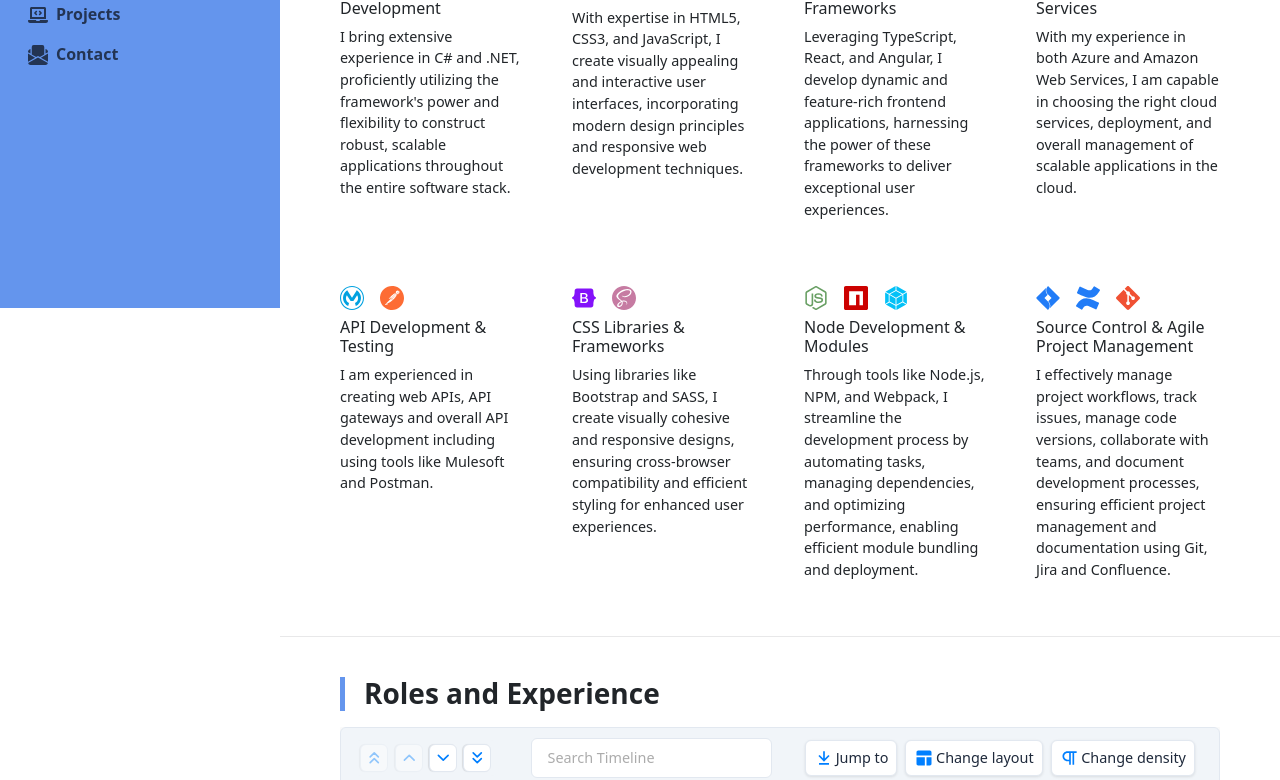
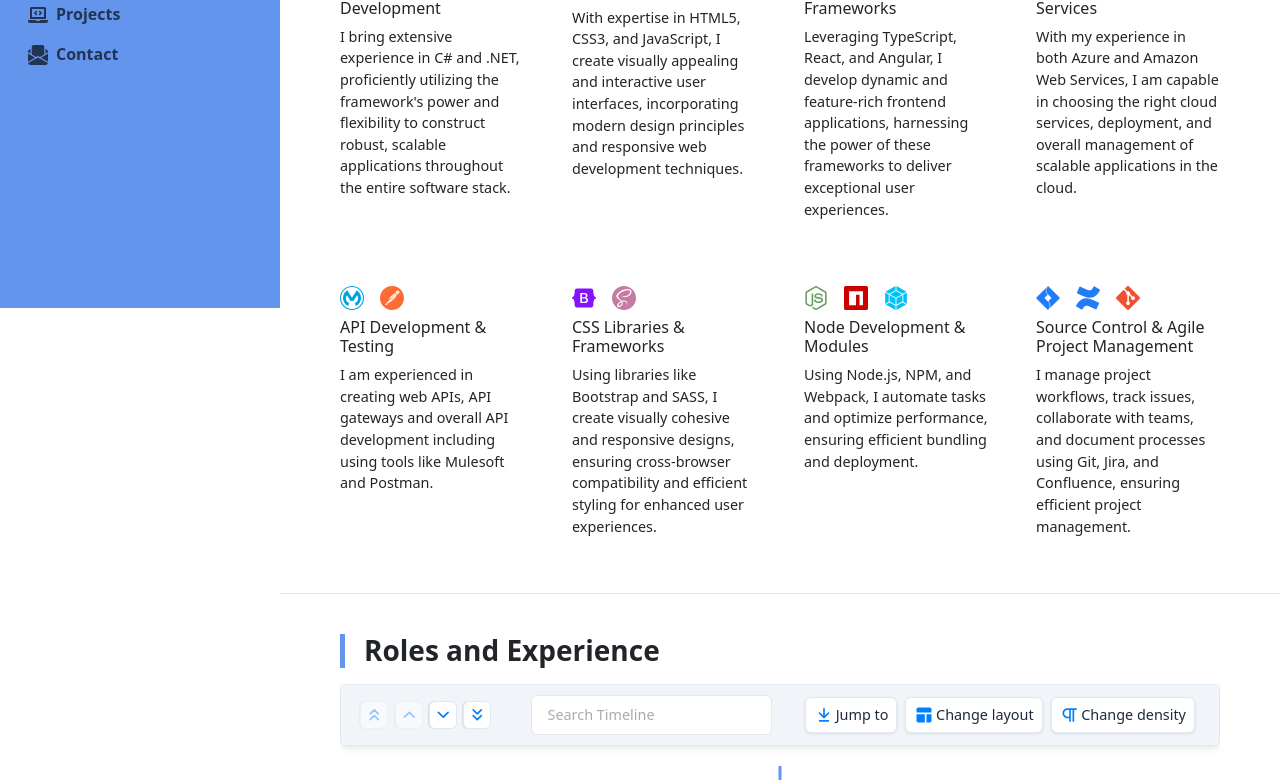
Before and after one commit to jayveebustarde/react-bootstrap-personal, a React (Create React App) app: page / in a window 1280 px wide. Shown: the part 492-1272 px from the top of the page. Built offline with nearby package versions, Linux system fonts and the light colour scheme.

Commit message:
updated icon import

```diff
--- a/src/components/IconMap/IconMap.js
+++ b/src/components/IconMap/IconMap.js
@@ -1,4 +1,6 @@
-export {
+// this was created as compromise to avoid loading the whole react-icons/si module but still make the display of Tools icons dynamic based on the json data
+
+import {
   SiCsharp,
   SiDotnet,
   SiMicrosoftsqlserver,
@@ -22,4 +24,28 @@ export {
   SiGit,
 } from "react-icons/si";
 
-// this was created as compromise to avoid loading the whole react-icons/si module but still make the display of Tools icons dynamic based on the json data
+const IconMap = {
+  SiCsharp,
+  SiDotnet,
+  SiMicrosoftsqlserver,
+  SiHtml5,
+  SiCss3,
+  SiJavascript,
+  SiTypescript,
+  SiReact,
+  SiAngular,
+  SiMicrosoftazure,
+  SiAmazonaws,
+  SiMulesoft,
+  SiPostman,
+  SiBootstrap,
+  SiSass,
+  SiNodedotjs,
+  SiNpm,
+  SiWebpack,
+  SiJirasoftware,
+  SiConfluence,
+  SiGit,
+};
+
+export default IconMap;
--- a/src/components/SkillsCard/SkillsCard.js
+++ b/src/components/SkillsCard/SkillsCard.js
@@ -1,28 +1,23 @@
-import React, { Suspense, useState, useEffect } from "react";
+import React, { useState, useEffect } from "react";
 import { OverlayTrigger, Stack, Tooltip } from "react-bootstrap";
+import IconMap from "../IconMap/IconMap.js";
 import "./SkillsCard.scss";
 
 const SkillsCard = ({ tools, children }) => {
   const [IconComponents, setIconComponents] = useState({});
 
   useEffect(() => {
-    async function loadIcons() {
     let loadedIcons = {};
     for (const tool of tools) {
       const { icon } = tool;
-        const module = await import("../IconMap/IconMap.js");
-        loadedIcons[icon] = module[icon];
+      loadedIcons[icon] = IconMap[icon];
     }
     setIconComponents(loadedIcons);
-    }
-
-    loadIcons();
   }, [tools]);
 
   return (
     <Stack>
       <Stack direction="horizontal" gap={3} className="mb-2">
-        <Suspense fallback={<div>Loading...</div>}>
         {tools.map((tool, index) => {
           const IconComponent = IconComponents[tool.icon];
           const iconStyle = { color: tool.color };
@@ -38,7 +33,6 @@ const SkillsCard = ({ tools, children }) => {
             </OverlayTrigger>
           ) : null;
         })}
-        </Suspense>
       </Stack>
       {children}
     </Stack>
--- a/src/data/portfolioConfig.json
+++ b/src/data/portfolioConfig.json
@@ -136,7 +136,7 @@
           }
         ],
         "title": "Node Development & Modules",
-        "overview": "Through tools like Node.js, NPM, and Webpack, I streamline the development process by automating tasks, managing dependencies, and optimizing performance, enabling efficient module bundling and deployment."
+        "overview": "Using Node.js, NPM, and Webpack, I automate tasks and optimize performance, ensuring efficient bundling and deployment."
       },
       {
         "tools": [
@@ -157,7 +157,7 @@
           }
         ],
         "title": "Source Control & Agile Project Management",
-        "overview": "I effectively manage project workflows, track issues, manage code versions, collaborate with teams, and document development processes, ensuring efficient project management and documentation using Git, Jira and Confluence."
+        "overview": "I manage project workflows, track issues, collaborate with teams, and document processes using Git, Jira, and Confluence, ensuring efficient project management."
       }
     ]
   },
```
Lines whose indentation alone changed are shown as unchanged.
